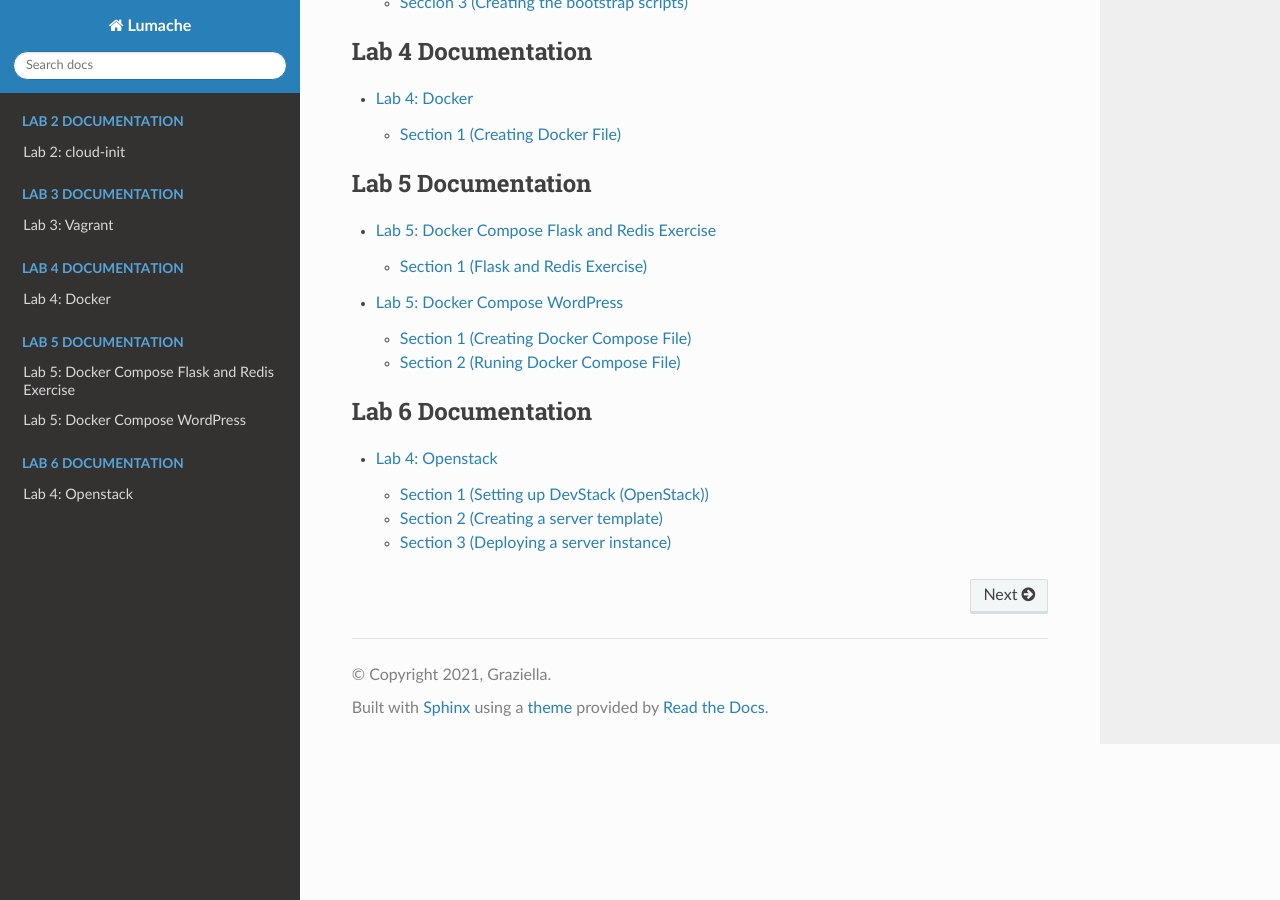
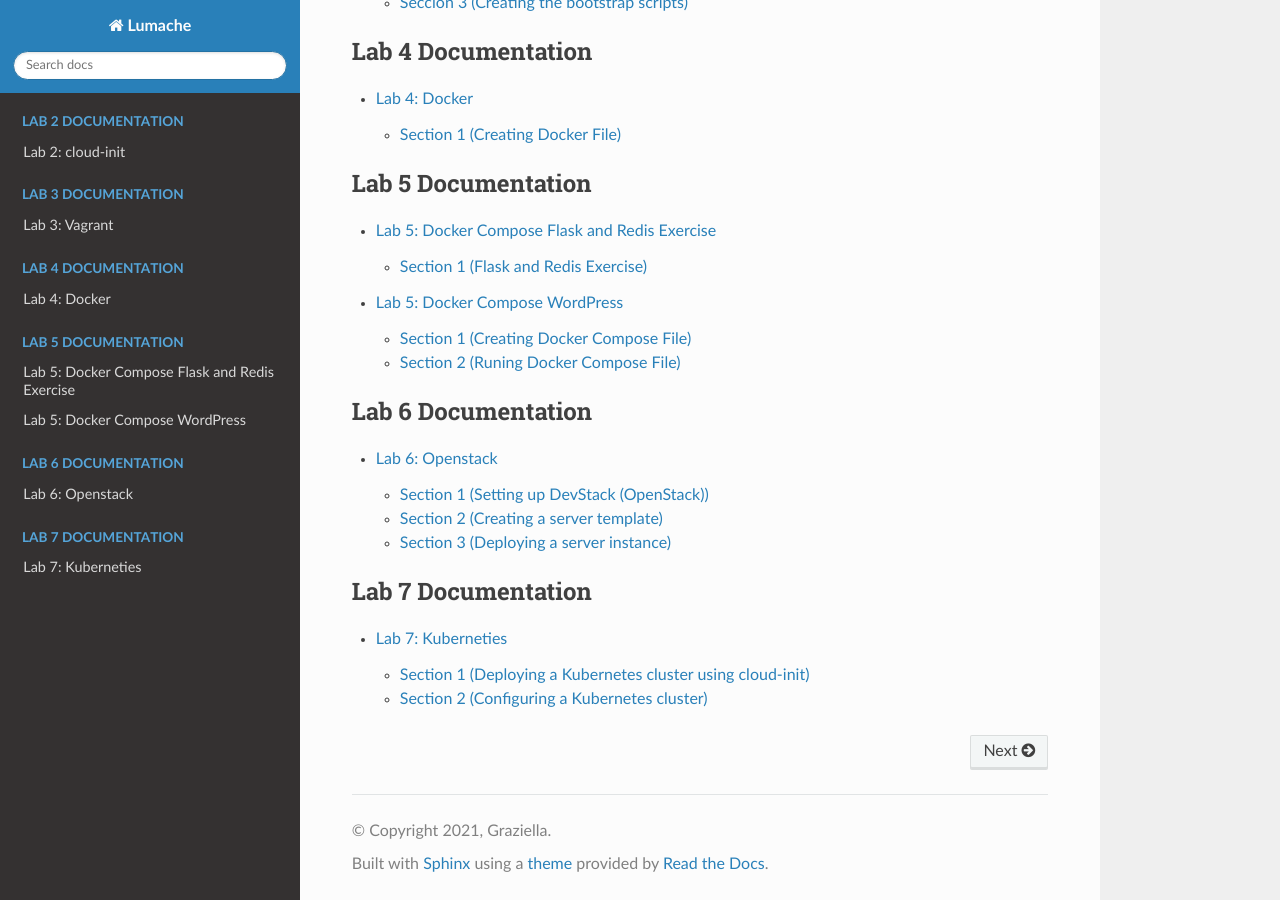
Before and after one commit to Hexadual/CNIT48101, a Sphinx documentation site: the page built from docs/source/index.rst, in a window 1280 px wide and 900 px high, scrolled down 529 px. Built offline with Sphinx 7.4.7 and the Read the Docs theme 3.1.0, drawn with Linux system fonts in a browser that asks for light colours; some of the changed lines change nothing that is shown.

Commit message:
Started Documentation

```diff
--- a/docs/source/index.rst
+++ b/docs/source/index.rst
@@ -34,3 +34,9 @@ CNIT 48101 Cloud Computing table of contents
    :caption: Lab 6 Documentation
 
    /lab6
+
+.. toctree::
+   :maxdepth: 2
+   :caption: Lab 7 Documentation
+
+   /lab7
--- a/docs/source/lab6.rst
+++ b/docs/source/lab6.rst
@@ -1,5 +1,5 @@
 ==========================================
-Lab 4: Openstack
+Lab 6: Openstack
 ==========================================
 
 This is the documentation for the CNIT 48101 Lab 6 "Openstack" Created by Jacob Bauer & Nick Kuenning
@@ -11,6 +11,7 @@ Section 1 (Setting up DevStack (OpenStack))
 To Set up DevStack, we first created a local.conf file in the devstack directory. This file contained the configuration for the OpenStack installation. We then ran the `stack.sh` script to install OpenStack. After the installation was complete, we were able to access the OpenStack dashboard by navigating to the IP address of the DevStack machine in a web browser.
 
 This is the lcoal.conf file that we used that allowd us to install OpenStack.
+
 .. code-block::
 
     [[local|localrc]]
--- /dev/null
+++ b/docs/source/lab7.rst
@@ -0,0 +1,180 @@
+==========================================
+Lab 7: Kuberneties
+==========================================
+
+This is the documentation for the CNIT 48101 Lab 6 "Openstack" Created by Jacob Bauer & Nick Kuenning
+
+
+Section 1 (Deploying a Kubernetes cluster using cloud-init)
+###############################################################
+In this step we created three Kuberneties nodes. One master node and two workner nodes. We used cloud-init to deploy all three of the nodes. We first configured the `cloud-config` file that contained the configuration for the nodes. In this file contained the networking informaion as well as login details.
+
+This is the cloud-config file that we used that allowed us to deploy the Kuberneties nodes.
+
+.. code-block::
+
+    #cloud-config
+    autoinstall:
+    version: 1
+    early-commands:
+        - systemctl stop ssh
+    network:
+        network:
+        version: 2
+        ethernets:
+            en0:
+            match:
+                name: e*
+            dhcp4: false
+            dhcp6: false
+            addresses:
+            - 44.41.10.4/24
+            routes:
+            - to: default
+                via: 44.41.10.1
+            nameservers:
+                search: [cit.lcl]
+                addresses: [44.2.1.44,44.2.1.45,44.2.2.44,44.2.2.45,8.8.8.8,8.8.4.4]
+            renderer: networkd
+
+    identity:
+        hostname: worker_node2
+        username: ubuntu
+        password: '$6$T3oHxrL8xIXeqhmj$G268bP9EW5fqD5B5zRI9BNOroEbd/HkVA2gweTVNKpl.Fj.hVgYIcbqx.EE51hqUyFM3VG7LBUYs611CjPEUD/'
+
+    packages:
+        - apt-transport-https
+        - ca-certificates
+        - curl
+        - gpg
+        - software-properties-common
+        - git
+        - nfs-kernel-server
+        - nfs-common
+        - openssh-server
+
+    user-data:
+        disable_root: false
+        write_files:
+        - path: /etc/modules-load.d/containerd.conf
+        content: |
+            overlay
+            br_netfilter
+
+        permissions: '0644'
+        owner: root:root
+        - path: /etc/sysctl.d/kubernetes.conf
+        content: |
+            net.bridge.bridge-nf-call-ip6tables = 1
+            net.bridge.bridge-nf-call-iptables = 1
+            net.ipv4.ip_forward = 1
+
+        permissions: '0644'
+        owner: root:root
+        - path: /home/ubuntu/addresspool.yaml
+        content: |
+            apiVersion: metallb.io/v1beta1
+            kind: IPAddressPool
+            metadata:
+            name: first-pool
+            namespace: metallb-system
+            spec:
+            addresses:
+            - 44.41.10.50-44.41.10.100
+
+        permissions: '0755'
+        - path: /home/ubuntu/utils/nfs-server.sh
+        content: |
+            #!/bin/bash
+
+            NFS_STORE="/srv/nfs/kube"
+            LINE="$NFS_STORE	*(rw,sync,no_subtree_check,no_root_squash,no_all_squash)"
+            FILE="/etc/exports"
+
+            if [ ! -d $NFS_STORE ]; then
+                printf '%s\n' --------------------
+                printf "Creating directories...\n"
+                printf '%s\n' --------------------
+                sudo mkdir -p $NFS_STORE
+                ls -R /srv
+                printf '%s\n' --------------------
+                printf "Directories created.\n"
+                printf '%s\n' --------------------
+            fi
+
+            printf '%s\n' --------------------
+            printf "Configuring NFS service...\n"
+            printf '%s\n' --------------------
+            grep -qF -- "$LINE" "$FILE" || echo $LINE | sudo tee -a $FILE
+            sudo chown nobody:nogroup $NFS_STORE
+            sudo exportfs -rav
+            sudo exportfs -v
+            printf '%s\n' --------------------
+            printf "Done.\n"
+            printf '%s\n' --------------------
+
+            printf '%s\n' --------------------
+            printf "Starting NFS service...\n"
+            printf '%s\n' --------------------
+            sudo systemctl daemon-reload
+            sudo systemctl enable nfs-kernel-server
+            sudo systemctl restart nfs-kernel-server.service
+            sudo systemctl status nfs-kernel-server.service
+            printf '%s\n' --------------------
+            printf "Done.\n"
+            printf '%s\n' --------------------
+
+        permissions: '0755'
+        - path: /home/ubuntu/utils/post-install.sh
+        content: |
+            #!/bin/bash
+            printf '%s\n' --------------------
+            printf "Starting NFS service...\n"
+            printf '%s\n' --------------------
+            sudo systemctl daemon-reload
+            sudo systemctl enable nfs-kernel-server
+            sudo systemctl restart nfs-kernel-server.service
+            sudo systemctl status nfs-kernel-server.service
+            printf '%s\n' --------------------
+            printf "Done.\n"
+            printf '%s\n' --------------------
+
+        permissions: '0755'
+
+        runcmd:
+        - 'sudo apt-get update'
+        - sed -i '/swap/d' /etc/fstab
+        - swapoff -a
+        - 'systemctl disable --now ufw >/dev/null 2>&1'
+        - 'modprobe overlay'
+        - 'modprobe br_netfilter'
+        - 'sudo install -m 0755 -d /etc/apt/keyrings'
+        - 'sudo curl -fsSL https://download.docker.com/linux/ubuntu/gpg -o /etc/apt/keyrings/docker.asc'
+        - 'sudo chmod a+r /etc/apt/keyrings/docker.asc'
+        - 'echo "deb [arch=$(dpkg --print-architecture) signed-by=/etc/apt/keyrings/docker.asc] https://download.docker.com/linux/ubuntu $(. /etc/os-release && echo "$VERSION_CODENAME") stable" | sudo tee /etc/apt/sources.list.d/docker.list > /dev/null'
+        - 'sudo apt-get update'
+        - 'sudo apt-get install -y docker-ce docker-ce-cli containerd.io docker-buildx-plugin docker-compose-plugin'
+        - 'containerd config default > /etc/containerd/config.toml'
+        - sudo sed -i 's/SystemdCgroup \= false/SystemdCgroup \= true/g' /etc/containerd/config.toml
+        - 'sudo systemctl restart containerd'
+        - 'sudo systemctl enable containerd >/dev/null'
+        - groupadd docker
+        - usermod -aG docker ubuntu
+        - newgrp docker
+        - systemctl enable docker
+        - systemctl daemon-reload
+        - sudo systemctl restart docker
+        - docker run hello-world
+        - 'sudo systemctl enable docker.service'
+        - 'sudo systemctl enable containerd.service'
+        - 'echo "deb [signed-by=/etc/apt/keyrings/kubernetes-apt-keyring.gpg] https://pkgs.k8s.io/core:/stable:/v1.31/deb/ /" | sudo tee /etc/apt/sources.list.d/kubernetes.list'
+        - 'curl -fsSL https://pkgs.k8s.io/core:/stable:/v1.31/deb/Release.key | sudo gpg --dearmor -o /etc/apt/keyrings/kubernetes-apt-keyring.gpg'
+        - 'sudo apt-get update'
+        - 'echo "Installing kubectl..."'
+        - 'sudo apt-get install -y kubelet kubeadm kubectl'
+        - 'sudo apt-mark hold kubelet kubeadm kubectl'
+        - 'sudo systemctl enable --now kubelet'
+        - 'cd /home/ubuntu'
+
+Section 2 (Configuring a Kubernetes cluster)
+###########################################
```
